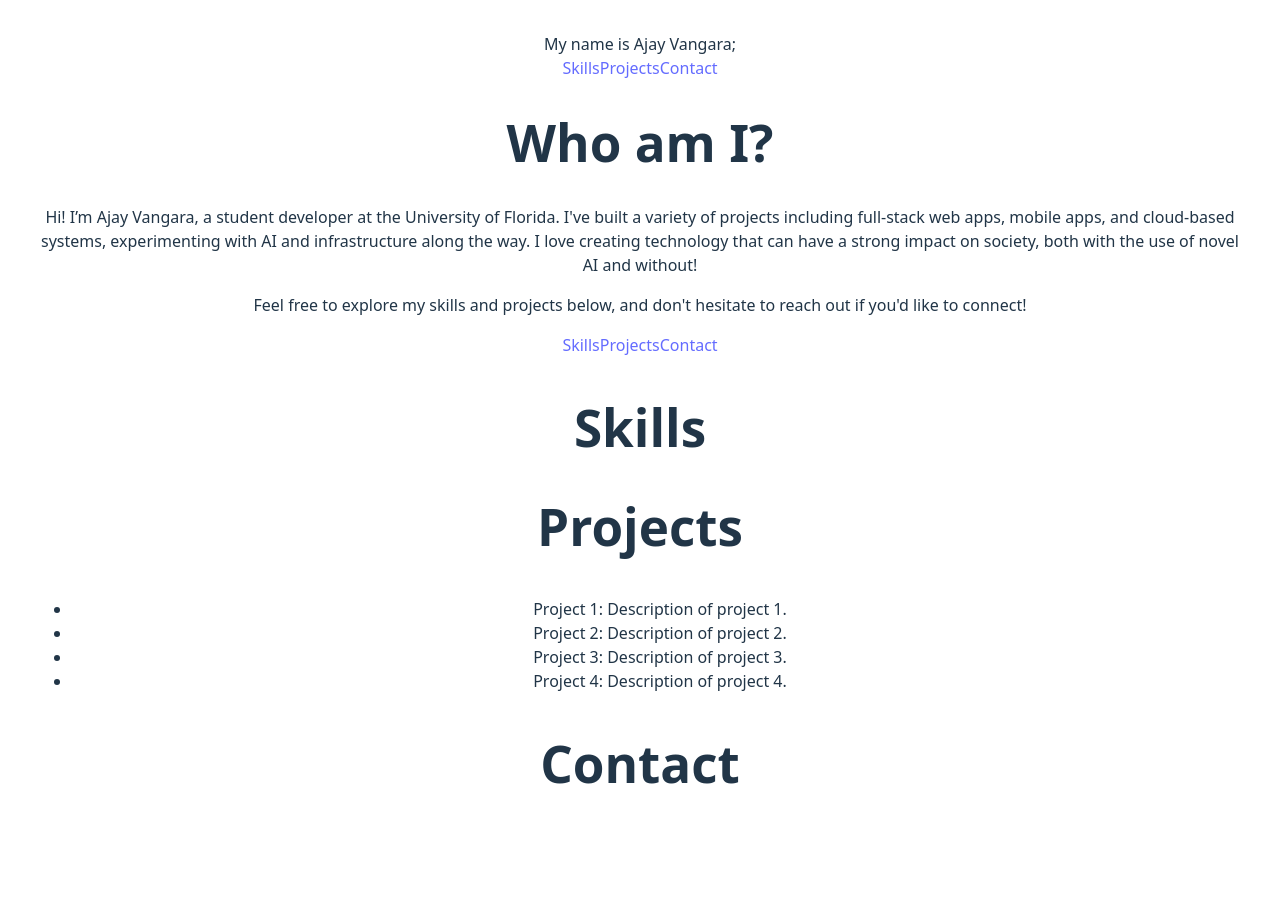
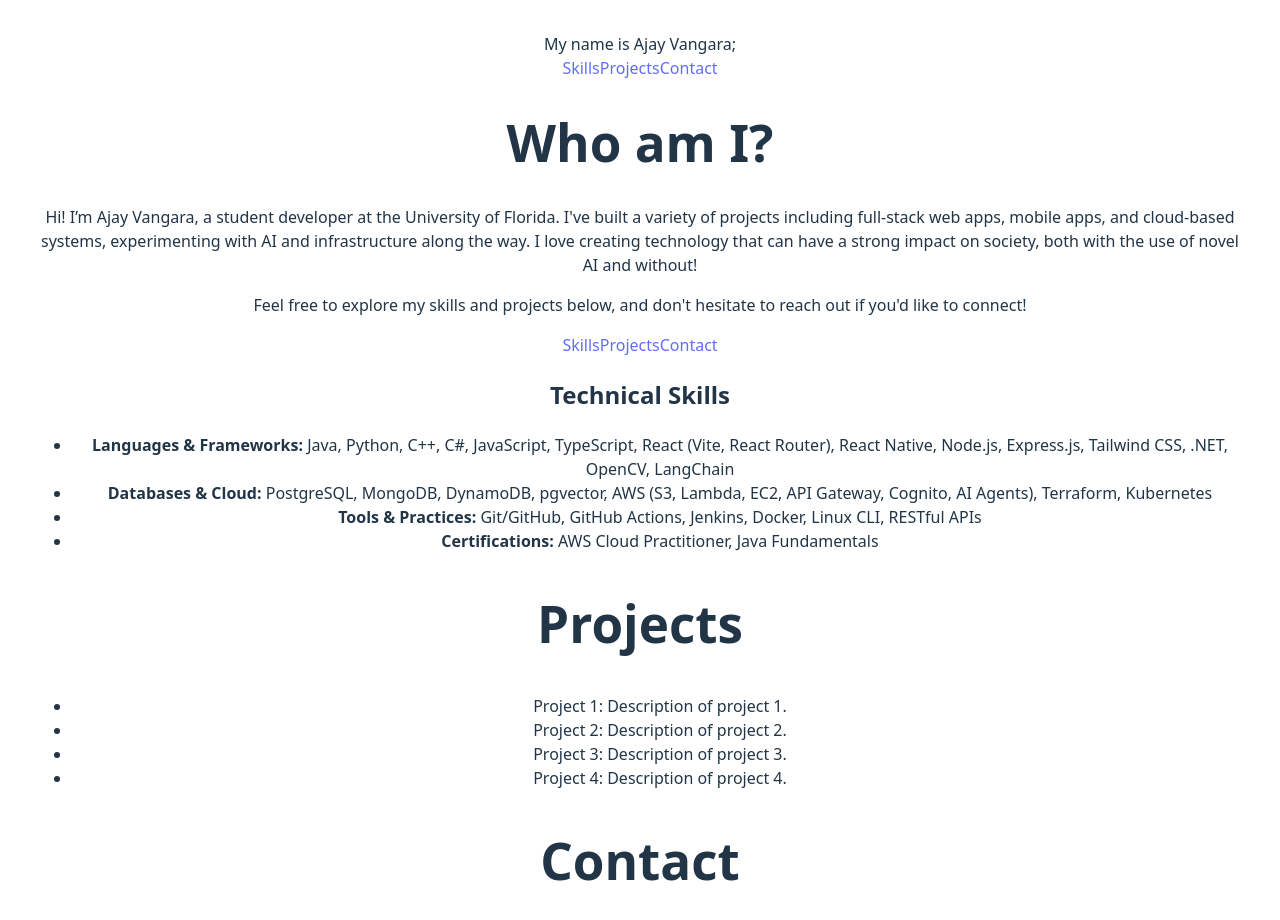
Before and after one commit to vangaraajay/personal-portfolio-v1, a React (Vite) app: page / in a window 1280 px wide. Shown: the top 920 px of the page. Before the commit the page ends 866 px from the top, so only its background shows below. Built offline with nearby package versions, Linux system fonts and the light colour scheme.

Commit message:
Added skills

```diff
--- a/src/App.jsx
+++ b/src/App.jsx
@@ -18,7 +18,21 @@ function App() {
       <a href="#contact">Contact</a>
 
       <section id="skills">
-        <h1>Skills</h1>
+        <h2>Technical Skills</h2>
+        <ul>
+          <li>
+            <strong>Languages & Frameworks:</strong> Java, Python, C++, C#, JavaScript, TypeScript, React (Vite, React Router), React Native, Node.js, Express.js, Tailwind CSS, .NET, OpenCV, LangChain
+          </li>
+          <li>
+            <strong>Databases & Cloud:</strong> PostgreSQL, MongoDB, DynamoDB, pgvector, AWS (S3, Lambda, EC2, API Gateway, Cognito, AI Agents), Terraform, Kubernetes
+          </li>
+          <li>
+            <strong>Tools & Practices:</strong> Git/GitHub, GitHub Actions, Jenkins, Docker, Linux CLI, RESTful APIs
+          </li>
+          <li>
+            <strong>Certifications:</strong> AWS Cloud Practitioner, Java Fundamentals
+          </li>
+        </ul>
       </section>
 
       <section id="projects">
```
